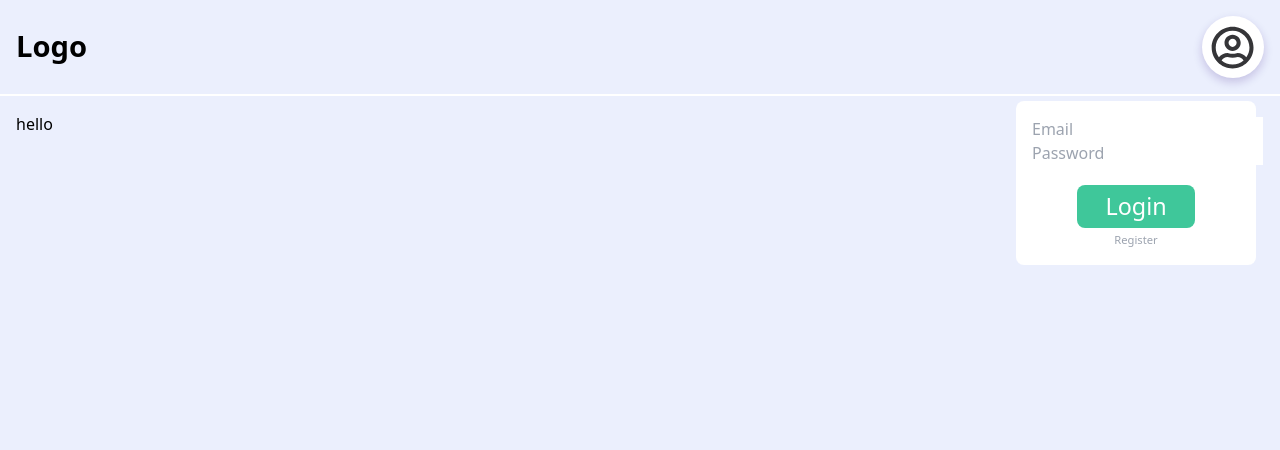
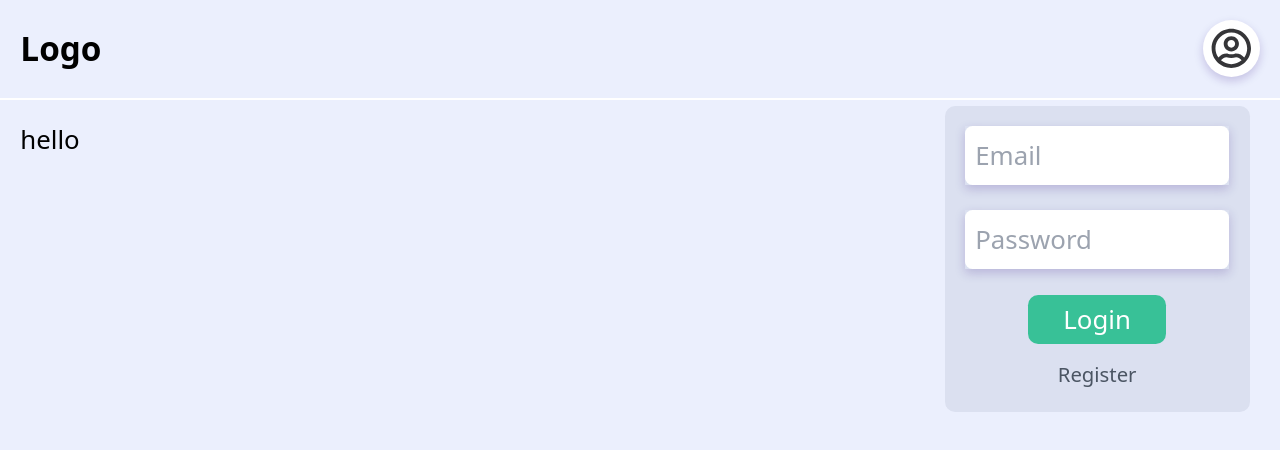
Before and after one commit to YangGwangSeong/management-client, a Next.js app: page / in a window 1280 px wide. Both pictures are taken after a click on the button 1232 px from the left and 47 px from the top of the page. Shown: the top 450 px of the page. Built offline with nearby package versions, Linux system fonts and the light colour scheme.

Commit message:
feat : 로그인폼 animation 적용

```diff
--- a/components/ui/Field/Field.module.scss
+++ b/components/ui/Field/Field.module.scss
@@ -1,18 +1,24 @@
-$gray: #797979;
+@import '../../../styles/mixins.scss';
 
 .input {
-	@apply relative block mb-4 bg-white;
+	@apply relative block mb-5;
+	@include shadow();
 
 	> input {
-		@apply pb-2 w-full text-base;
+		@apply p-2 w-full text-base rounded-md overflow-hidden bg-white;
 
 		&::placeholder {
-			color: $gray;
+			@apply text-gray-400;
+		}
+
+		&:focus-visible {
+			@apply border-red-100;
 		}
 	}
 }
 
 .error {
-	//@apply absolute -bottom-5 left-0 w-full text-primary;
+	//@apply absolute -bottom-5 left-0 w-full text-sky-700;
+	@apply text-amber-500;
 	font-size: 0.75rem;
 }
--- a/components/ui/Field/Field.tsx
+++ b/components/ui/Field/Field.tsx
@@ -1,15 +1,17 @@
 import { forwardRef } from 'react';
-
+import cn from 'classnames';
 import styles from './Field.module.scss';
 import { Field as IField } from './field.interface';
 
 const Field = forwardRef<HTMLInputElement, IField>(
 	({ error, type = 'text', style, ...rest }, ref) => {
 		return (
-			<div>
-				<input ref={ref} type={type} {...rest} />
+			<>
+				<div className={styles.input}>
+					<input ref={ref} type={type} {...rest} />
+				</div>
 				{error && <div className={styles.error}>{error.message}</div>}
-			</div>
+			</>
 		);
 	},
 );
--- a/components/ui/Layout/header/login-form/LoginForm.module.scss
+++ b/components/ui/Layout/header/login-form/LoginForm.module.scss
@@ -4,11 +4,14 @@
 	.form {
 		@apply p-4 absolute right-2 w-60 z-20 rounded-lg;
 		top: calc(100% + 1.4rem);
-		background-color: #fff;
+		background-color: #dbe0f0;
 
 		.register {
-			@apply text-gray-400 bg-white block text-center w-full;
-			font-size: 0.7rem;
+			@apply text-gray-600 bg-transparent text-xs font-light mt-2 text-center w-full;
+		}
+
+		.loginButton {
+			@apply mt-5 mb-1 text-center;
 		}
 	}
 
--- a/components/ui/Layout/header/login-form/LoginForm.tsx
+++ b/components/ui/Layout/header/login-form/LoginForm.tsx
@@ -9,6 +9,8 @@ import UserAvatar from '@/components/ui/UserAvatar/UserAvatar';
 import { useAuth } from '@/hooks/useAuth';
 import { useOutside } from '@/hooks/useOutside';
 import styles from './LoginForm.module.scss';
+import { FADE_IN, menuAnimation } from '@/utils/animation/fade';
+import { motion } from 'framer-motion';
 
 const LoginForm: FC = () => {
 	const { ref, setIsShow, isShow } = useOutside(false);
@@ -49,7 +51,8 @@ const LoginForm: FC = () => {
 					<FaRegUserCircle />
 				</button>
 			)}
-			{isShow && (
+			{/* {isShow && ( */}
+			<motion.div animate={isShow ? 'open' : 'closed'} variants={menuAnimation}>
 				<form className={styles.form} onSubmit={handleSubmit(onSubmit)}>
 					<Field
 						{...register('email', {
@@ -74,7 +77,7 @@ const LoginForm: FC = () => {
 						error={errors.password}
 						type={'password'}
 					/>
-					<div className={'mt-5 mb-1 text-center'}>
+					<div className={styles.loginButton}>
 						<Button onClick={() => setType('login')}>Login</Button>
 					</div>
 					<button
@@ -84,7 +87,8 @@ const LoginForm: FC = () => {
 						Register
 					</button>
 				</form>
-			)}
+			</motion.div>
+			{/* )} */}
 		</div>
 	);
 };
--- a/components/ui/Layout/header/login-form/login-auth.constants.tsx
+++ b/components/ui/Layout/header/login-form/login-auth.constants.tsx
@@ -1 +1 @@
-export const validEmail = /^[A-Za-z]+$/i;
+export const validEmail = /^[\w.]+@[\w.]+\.[A-Za-z]{2,3}$/i;
--- a/package.json
+++ b/package.json
@@ -16,6 +16,7 @@
     "classnames": "^2.3.2",
     "eslint": "8.31.0",
     "eslint-config-next": "13.1.1",
+    "framer-motion": "^8.4.2",
     "next": "13.1.1",
     "react": "18.2.0",
     "react-dom": "18.2.0",
--- a/styles/Header.module.scss
+++ b/styles/Header.module.scss
@@ -3,5 +3,6 @@
 
 	.logo {
 		@apply text-xl text-black font-bold;
+		line-height: 0.8;
 	}
 }
--- a/styles/globals.scss
+++ b/styles/globals.scss
@@ -4,6 +4,7 @@
 
 html,
 body {
+	@apply text-base;
 	padding: 0;
 	margin: 0;
 	background-color: #ebeffd;
--- /dev/null
+++ b/styles/mixins.scss
@@ -0,0 +1,19 @@
+@mixin shadow($size: 'md') {
+	@if $size == 'md' {
+		box-shadow: 0 4px 10px rgba(45, 8, 125, 0.2);
+		transition: box-shadow 0.4s ease-in-out;
+		&:hover,
+		&:focus {
+			box-shadow: 0 4px 16px rgba(45, 8, 125, 0.26);
+		}
+	}
+
+	@if $size == 'lg' {
+		box-shadow: 0 10px 20px rgba(37, 12, 171, 0.3);
+		transition: box-shadow 0.4s ease-in-out;
+		&:hover,
+		&:focus {
+			box-shadow: 0 10px 25px rgba(37, 12, 171, 0.35);
+		}
+	}
+}
--- a/tailwind.config.js
+++ b/tailwind.config.js
@@ -8,18 +8,18 @@ module.exports = {
 	],
 	theme: {
 		fontSize: {
-			xs: '1.1rem',
-			sm: '1.21rem',
-			tiny: '1.27rem',
-			base: '1.46rem',
-			lg: '1.64rem',
-			xl: '1.825rem',
-			'2xl': '2.2rem',
-			'3xl': '2.7rem',
-			'4xl': '3.25rem',
-			'5xl': '4.3rem',
-			'6xl': '5.8rem',
-			'7xl': '7.3rem',
+			xs: '1rem',
+			sm: '1.1rem',
+			tiny: '1.21rem',
+			base: '1.27rem',
+			lg: '1.46rem',
+			xl: '1.64rem',
+			'2xl': '1.825rem',
+			'3xl': '2.2rem',
+			'4xl': '2.7rem',
+			'5xl': '3.25rem',
+			'6xl': '4.3rem',
+			'7xl': '5.8rem',
 		},
 		extend: {
 			color: {
@@ -37,18 +37,15 @@ module.exports = {
 		plugin(({ addUtilities, addComponents }) => {
 			addComponents({
 				'.shadow-icon': {
-					border: 'none',
-					outline: 'none',
-					borderRadius: '50%',
-					cursor: 'pointer',
-					padding: '0.6rem',
 					display: 'flex',
+					padding: '0.4rem',
 					alignItems: 'center',
 					justifyContent: 'center',
-					fontSize: '2.7rem',
+					fontSize: '2rem',
 					transition: 'box-shadow 0.4s ease-in-out',
 					boxShadow: '0 4px 10px rgba(45, 8, 125, 0.2)',
 					color: '#353538',
+					borderRadius: '50%',
 					backgroundColor: '#fff',
 					'&:hover': {
 						boxShadow: '0 4px 16px rgba(45, 8, 125, 0.26)',
--- /dev/null
+++ b/utils/animation/fade.tsx
@@ -0,0 +1,19 @@
+import { MotionProps, Variants } from 'framer-motion';
+
+export const FADE_IN: MotionProps = {
+	initial: { opacity: 0 },
+	whileInView: { opacity: 1 },
+	viewport: { once: true },
+	transition: { duration: 1.4 },
+};
+
+export const menuAnimation: Variants = {
+	open: {
+		opacity: 1,
+		transition: { type: 'keyframes', duration: 0.2 },
+	},
+	closed: {
+		opacity: 0,
+		transition: { type: 'keyframes', duration: 0.2 },
+	},
+};
```
Also changed, not shown: 2 other files (tests, documents, lock files or other folders).
